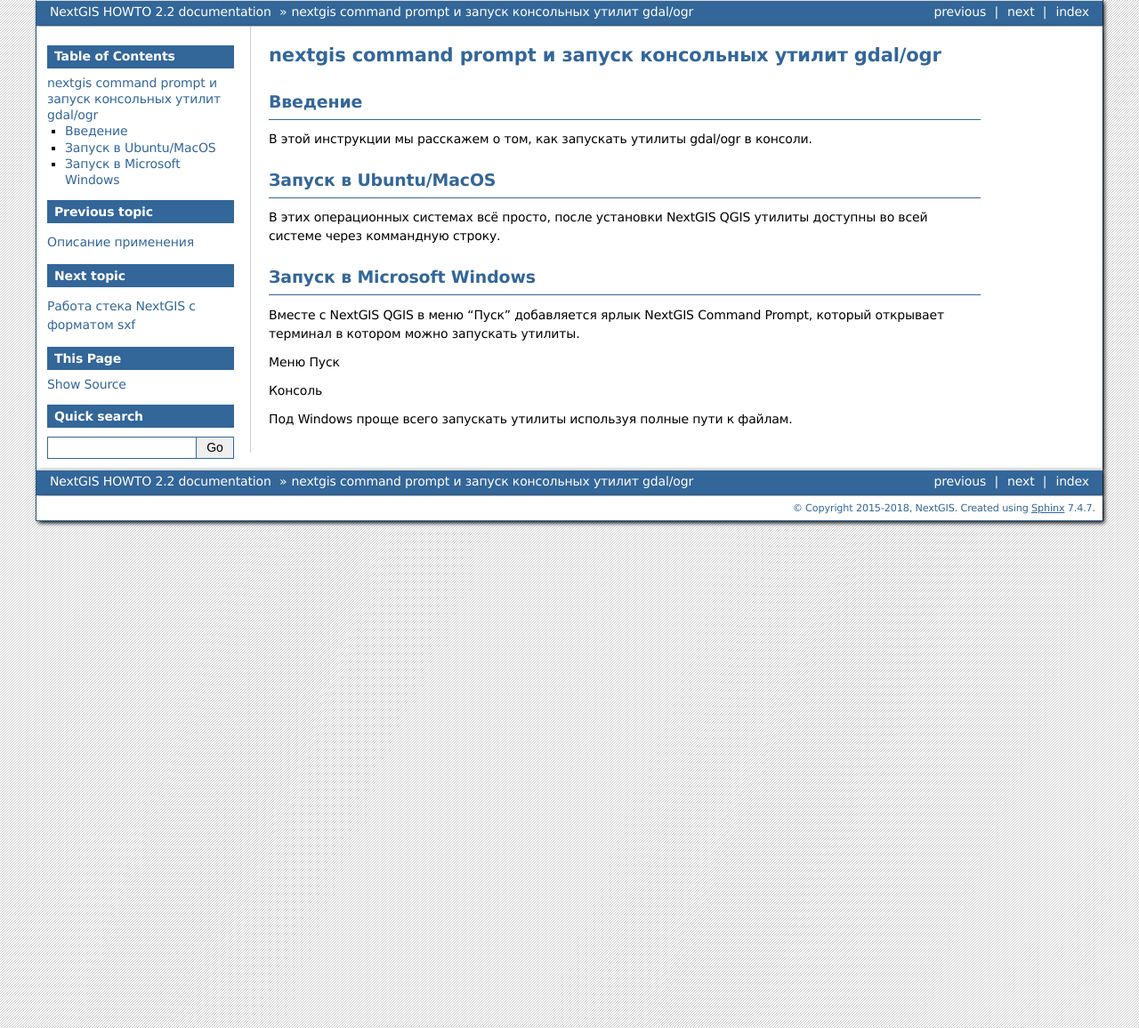
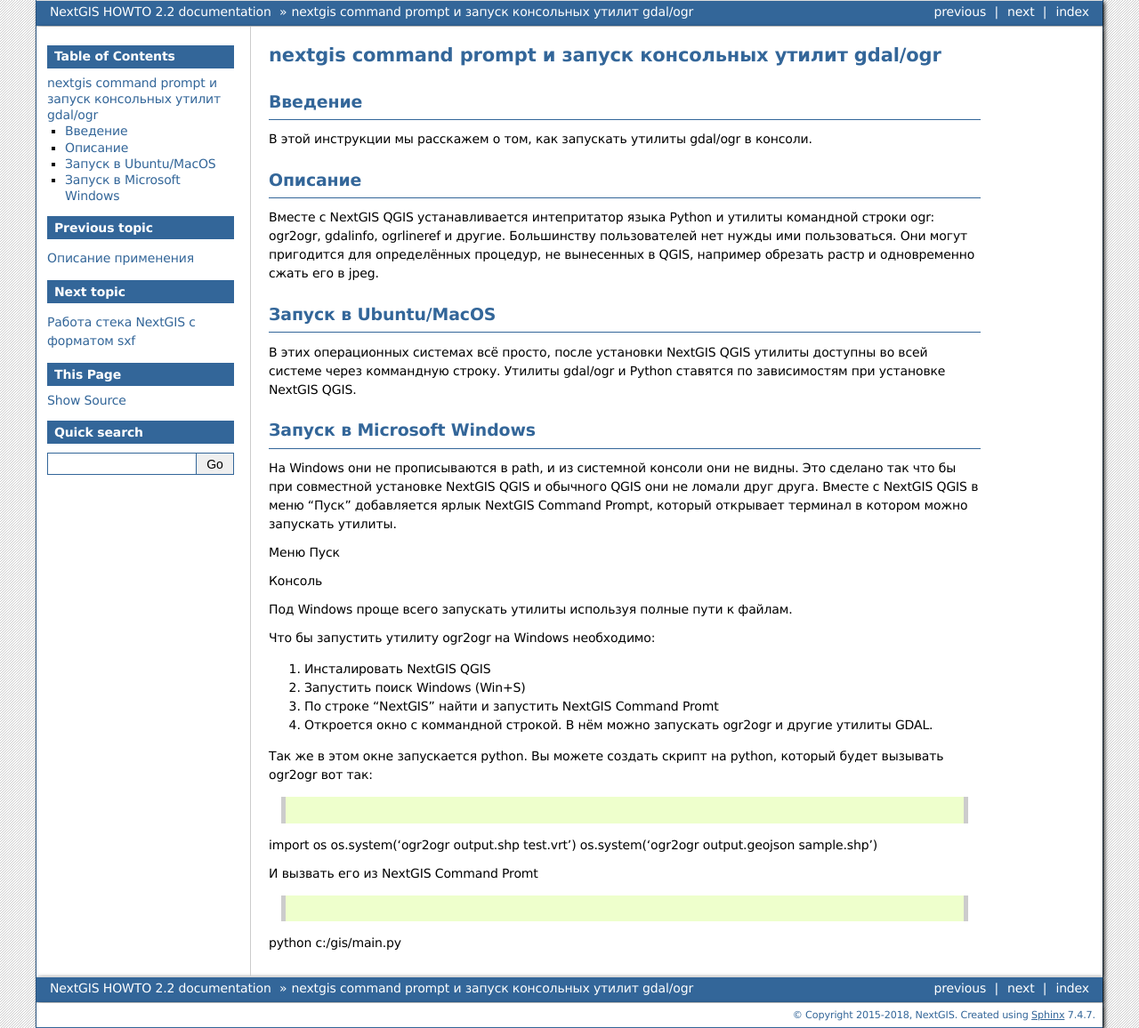
Before and after one commit to nextgis/docs_howto, a Sphinx documentation site: the page built from source/nextgis_command_prompt.rst, in a window 1280 px wide. Shown: the whole page at 89% size. Built offline with Sphinx 7.4.7, drawn with Linux system fonts in a browser that asks for light colours; formulas are drawn with MathJax 3; pages that are not in the unit, such as notebooks, are missing from menus.

Commit message:
Update nextgis_command_prompt.rst

```diff
--- a/source/nextgis_command_prompt.rst
+++ b/source/nextgis_command_prompt.rst
@@ -10,17 +10,22 @@
 
 В этой инструкции мы расскажем о том, как запускать утилиты gdal/ogr в консоли.
 
+Описание
+---------------------------
+
+Вместе с NextGIS QGIS устанавливается интепритатор языка Python и утилиты командной строки ogr: ogr2ogr, gdalinfo, ogrlineref и другие. Большинству пользователей нет нужды ими пользоваться. Они могут пригодится для определённых процедур, не вынесенных в QGIS, например обрезать растр и одновременно сжать его в jpeg.
 
 
 Запуск в Ubuntu/MacOS
 --------------------------------------------
 
-В этих операционных системах всё просто, после установки NextGIS QGIS утилиты доступны во всей системе через коммандную строку.
+В этих операционных системах всё просто, после установки NextGIS QGIS утилиты доступны во всей системе через коммандную строку. Утилиты gdal/ogr и Python ставятся по зависимостям при установке NextGIS QGIS.
 
 
 Запуск в Microsoft Windows
 -------------------------------------------------------------------------------
 
+На Windows они не прописываются в path, и из системной консоли они не видны. Это сделано так что бы при совместной установке NextGIS QGIS и обычного QGIS они не ломали друг друга.
 Вместе с NextGIS QGIS в меню "Пуск" добавляется ярлык NextGIS Command Prompt, который открывает терминал в котором можно запускать утилиты.
 
 Меню Пуск
@@ -28,3 +33,26 @@
 Консоль
 
 Под Windows проще всего запускать утилиты используя полные пути к файлам.
+
+Что бы запустить утилиту ogr2ogr на Windows необходимо:
+
+1. Инсталировать NextGIS QGIS
+2. Запустить поиск Windows (Win+S)
+3. По строке "NextGIS" найти и запустить NextGIS Command Promt
+4. Откроется окно с коммандной строкой. В нём можно запускать ogr2ogr и другие утилиты GDAL.
+
+Так же в этом окне запускается python.
+Вы можете создать скрипт на python, который будет вызывать ogr2ogr вот так:
+
+.. code-block:: python
+
+import os
+os.system('ogr2ogr output.shp test.vrt')
+os.system('ogr2ogr output.geojson sample.shp')
+
+И вызвать его из NextGIS Command Promt
+
+
+.. code-block:: batch
+
+python c:/gis/main.py
```
